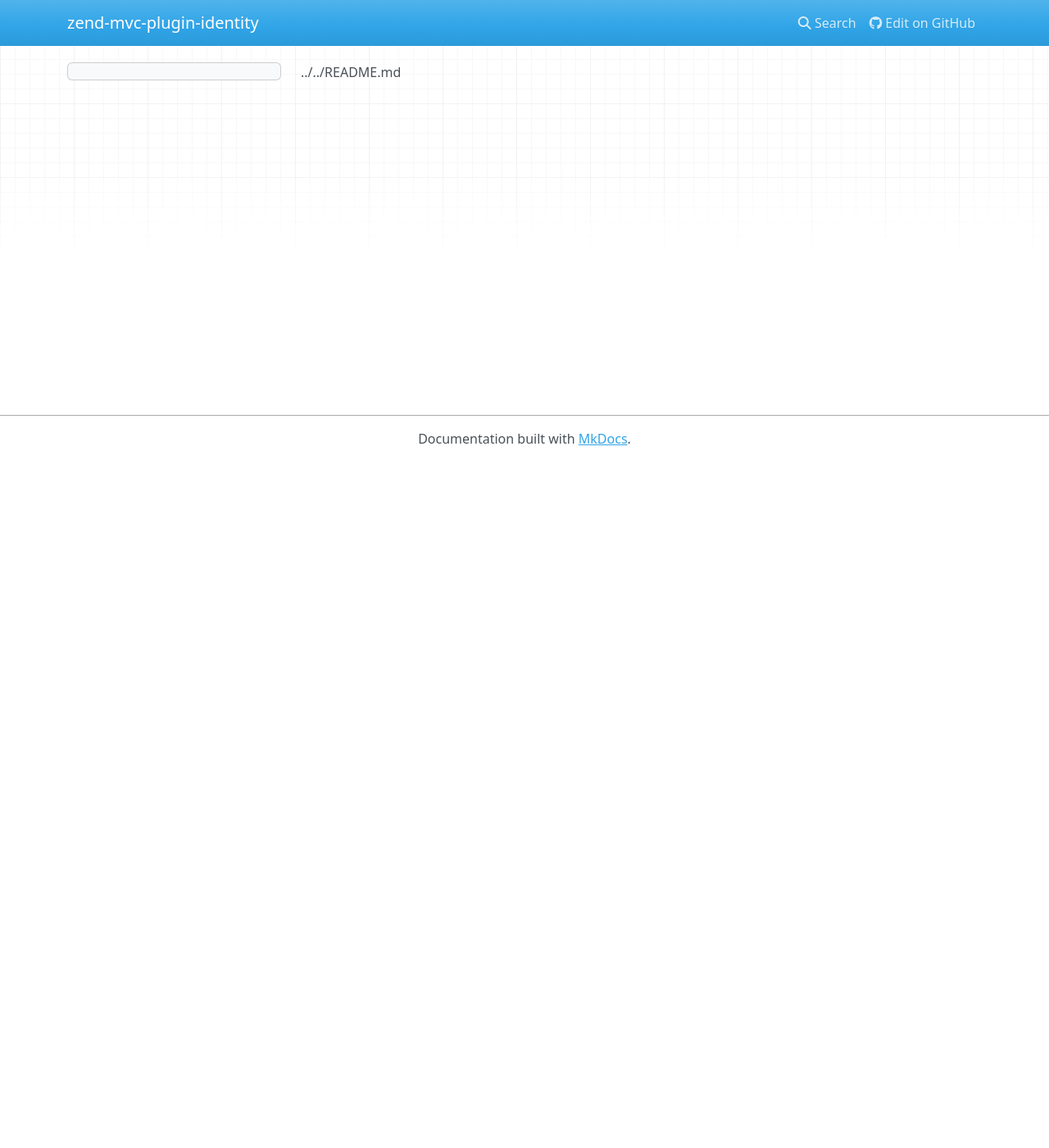
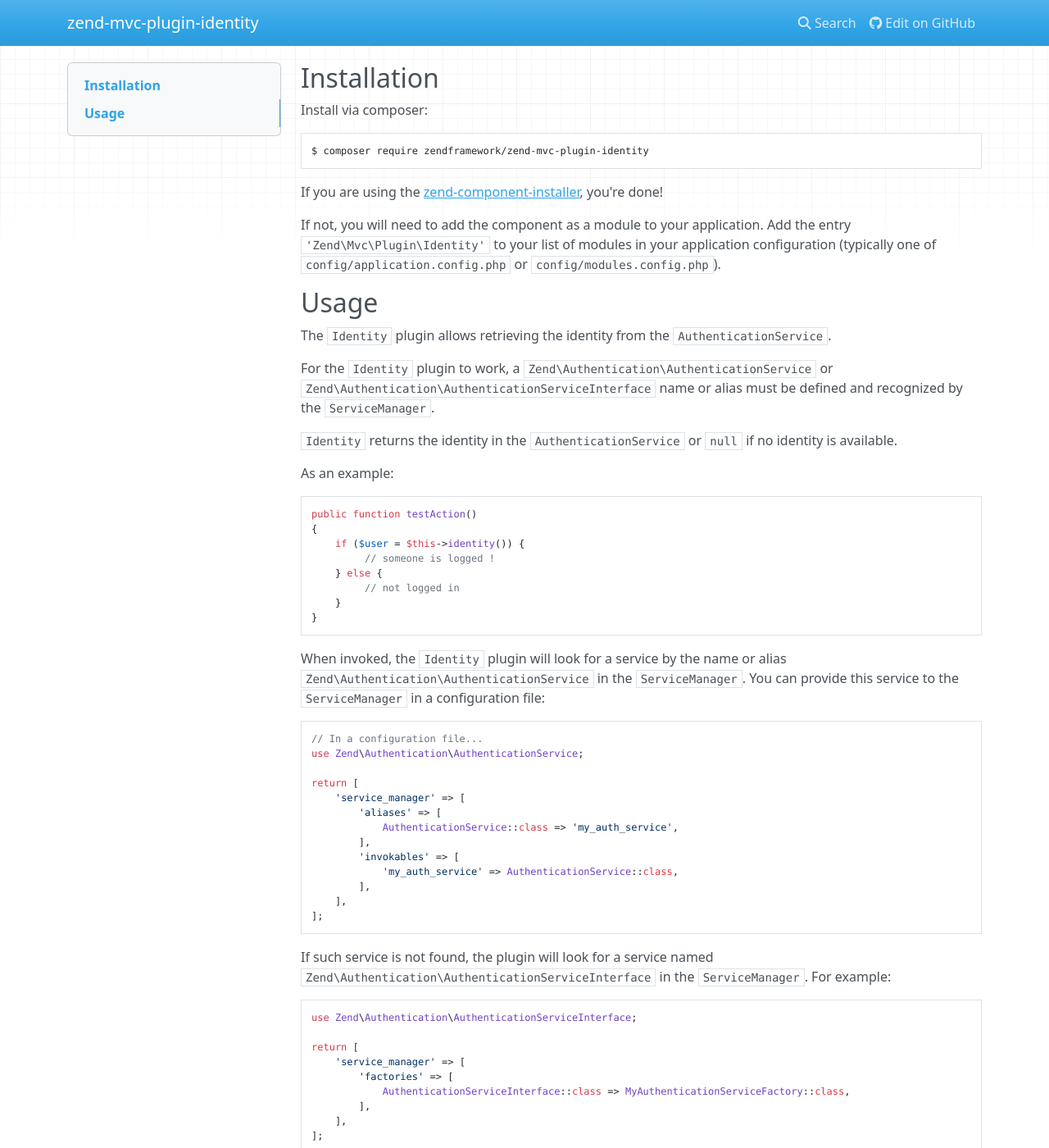
Before and after one commit to laminas/laminas-mvc-plugin-identity, an MkDocs documentation site: the page built from docs/book/index.md, in a window 1280 px wide and 1400 px high. Shown: the whole window at 82% size. Built offline with MkDocs 1.6.1, drawn with Linux system fonts in a browser that asks for light colours; nearby versions of some CDN libraries; some of the changed text lies outside the part shown.

Commit message:
Update package documentation
Use extra.show_special_homepage instead of empty .zf-mkdoc-theme-landing

````diff
--- a/docs/book/index.md
+++ b/docs/book/index.md
@@ -1 +1,86 @@
-../../README.md
+## Installation
+
+Install via composer:
+
+```bash
+$ composer require zendframework/zend-mvc-plugin-identity
+```
+
+If you are using the [zend-component-installer](https://docs.zendframework.com/zend-component-installer/),
+you're done!
+
+If not, you will need to add the component as a module to your
+application. Add the entry `'Zend\Mvc\Plugin\Identity'` to
+your list of modules in your application configuration (typically
+one of `config/application.config.php` or `config/modules.config.php`).
+
+## Usage
+
+The `Identity` plugin allows retrieving the identity from the
+`AuthenticationService`.
+
+For the `Identity` plugin to work, a
+`Zend\Authentication\AuthenticationService` or
+`Zend\Authentication\AuthenticationServiceInterface` name or
+alias must be defined and recognized by the `ServiceManager`.
+
+`Identity` returns the identity in the `AuthenticationService`
+or `null` if no identity is available.
+
+As an example:
+
+```php
+public function testAction()
+{
+    if ($user = $this->identity()) {
+         // someone is logged !
+    } else {
+         // not logged in
+    }
+}
+```
+
+When invoked, the `Identity` plugin will look for a service
+by the name or alias `Zend\Authentication\AuthenticationService`
+in the `ServiceManager`. You can provide this service to the
+`ServiceManager` in a configuration file:
+
+```php
+// In a configuration file...
+use Zend\Authentication\AuthenticationService;
+
+return [
+    'service_manager' => [
+        'aliases' => [
+            AuthenticationService::class => 'my_auth_service',
+        ],
+        'invokables' => [
+            'my_auth_service' => AuthenticationService::class,
+        ],
+    ],
+];
+```
+
+If such service is not found, the plugin will look for a&nbsp;service
+named `Zend\Authentication\AuthenticationServiceInterface` in
+the `ServiceManager`. For example:
+
+```php
+use Zend\Authentication\AuthenticationServiceInterface;
+
+return [
+    'service_manager' => [
+        'factories' => [
+            AuthenticationServiceInterface::class => MyAuthenticationServiceFactory::class,
+        ],
+    ],
+];
+```
+
+The `Identity` plugin exposes two methods:
+
+- `setAuthenticationService(AuthenticationServiceInterface $authenticationService) : void`:
+  Sets the authentication service instance to be used by the plugin.
+
+- `getAuthenticationService() : AuthenticationServiceInterface`:
+  Retrieves the current authentication service instance if any is attached.
--- a/mkdocs.yml
+++ b/mkdocs.yml
@@ -5,3 +5,5 @@
 site_name: zend-mvc-plugin-identity
 site_description: 'Plugin for retrieving the current authenticated identity within zend-mvc controllers'
 repo_url: 'https://github.com/zendframework/zend-mvc-plugin-identity'
+extra:
+    show_special_homepage: true
````
Also changed, not shown: README.md (+1 -1 lines), docs/book/index.html (deleted, +0 -124 lines), 2 other files.
